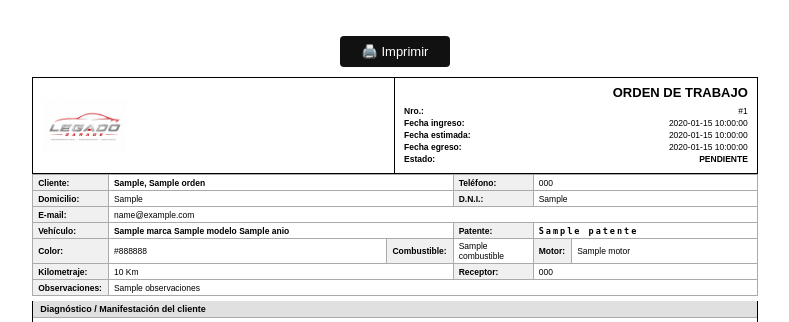
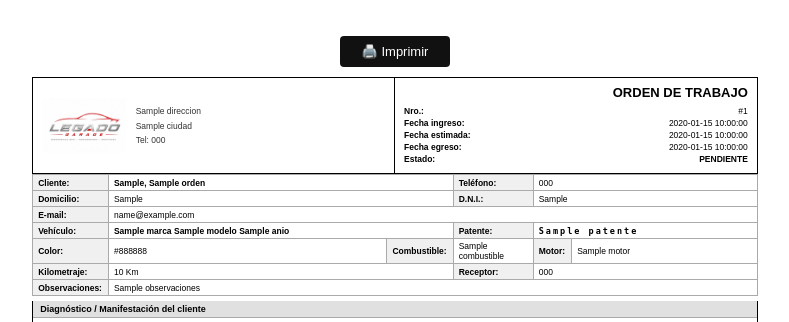
Before and after one commit to GastonEC1/taller, a Flask app: template templates/orden_print.html in a window 1280 px wide. Shown: the top 322 px of the page, without its empty margins (245-1034 px from the left). Run offline with Flask 3, Linux system fonts and the light colour scheme; the template is opened without the code that fills it: most values are stand-ins (such as "Sample title", 1, 10 or a date in 2020).

Commit message:
agregar info taller al lado del logo en imprimibles

```diff
--- a/templates/orden_print.html
+++ b/templates/orden_print.html
@@ -76,8 +76,13 @@
 
   <!-- ENCABEZADO -->
   <div class="header">
-    <div class="h-left" style="display:flex;align-items:center;padding:6px 10px">
+    <div class="h-left" style="display:flex;align-items:center;gap:10px;padding:6px 10px">
       <img src="/static/logo.png" alt="Legado Garage" style="height:55px;width:auto;">
+      <div style="font-size:8.5px;line-height:1.7;color:#333">
+        <div>{{ taller.direccion }}</div>
+        <div>{{ taller.ciudad }}</div>
+        <div>Tel: {{ taller.telefono }}</div>
+      </div>
     </div>
     <div class="h-right">
       <div class="doc-titulo">ORDEN DE TRABAJO</div>
```
Also changed, not shown: templates/presupuesto_print.html (+6 -1 lines).
